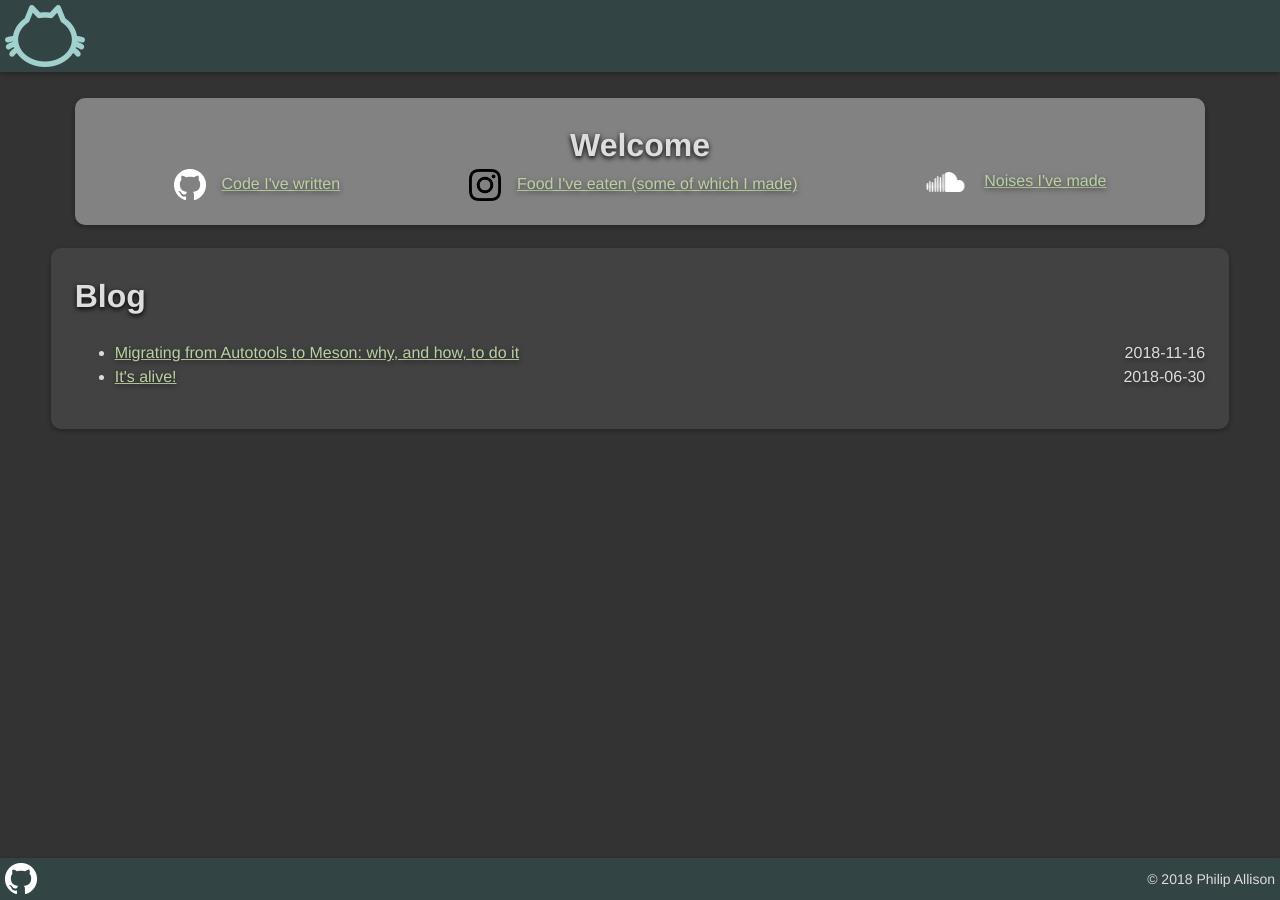
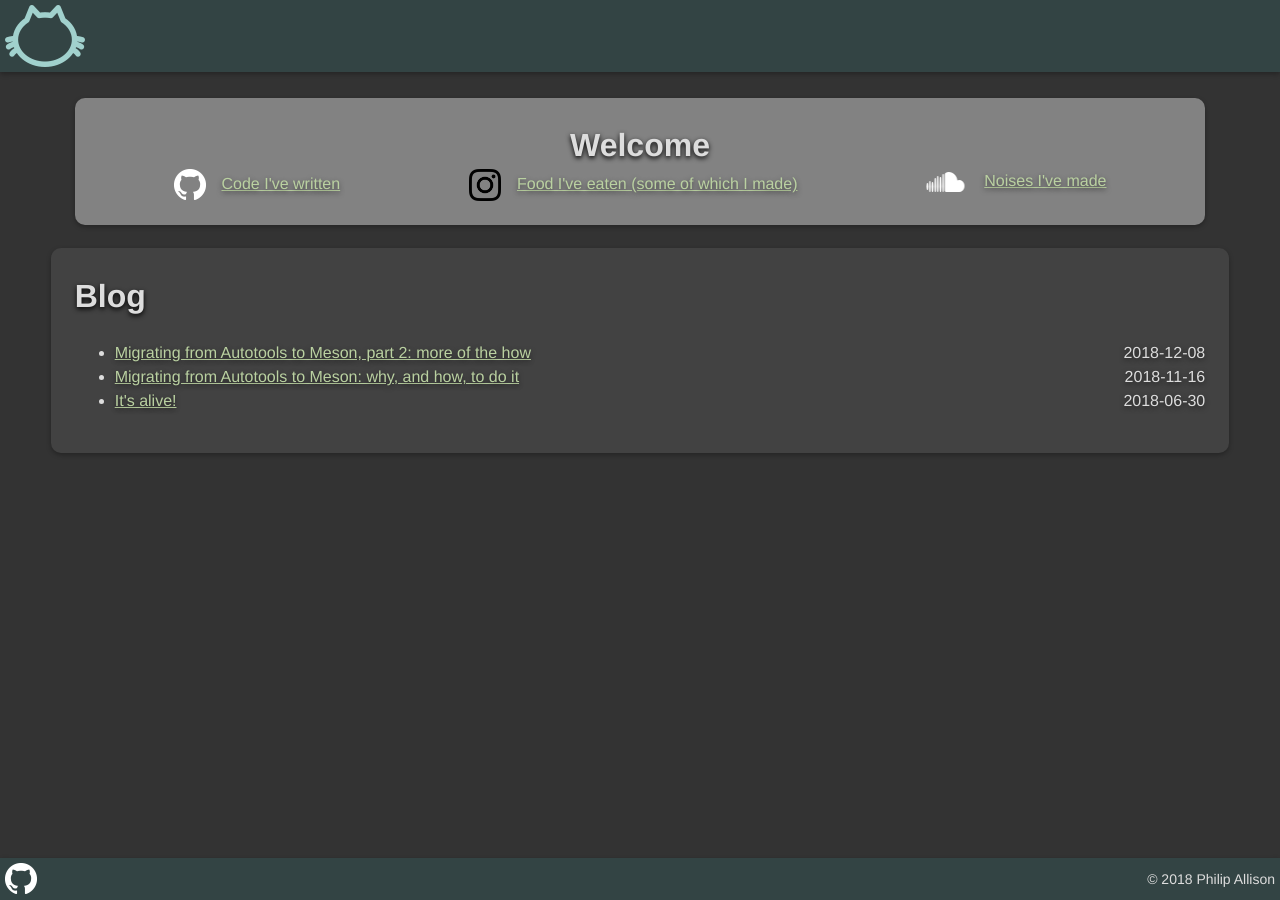
Before and after one commit to mangobrain/mangobrain.co.uk, a Jekyll site: the page built from index.html, in a window 1280 px wide. Built offline with Jekyll 4.4.1, drawn with Linux system fonts in a browser that asks for light colours; the list of posts is cut into pages by our own code; some of the changed lines change nothing that is shown.

Commit message:
Autotools -> meson post part 2

````diff
--- a/_posts/2018-11-16-autotools-to-meson.md
+++ b/_posts/2018-11-16-autotools-to-meson.md
@@ -80,7 +80,7 @@ piece of real software with real dependencies.
 
 Instead of this:
 
-```m4
+```shell
 AC_PREREQ([2.69])
 
 dnl # Initialise autoconf and automake
@@ -211,3 +211,5 @@ Don't take my word for it. Have a browse around the Meson documentation, use
 the Infector repository as a working example if you wish, and just Do It.
 
 Please?
+
+Update: [part 2 here](/software development/2018/12/08/autotools-to-meson-2.html)
--- /dev/null
+++ b/_posts/2018-12-08-autotools-to-meson-2.md
@@ -0,0 +1,271 @@
+---
+layout: post
+title:  "Migrating from Autotools to Meson, part 2: more of the how"
+date:   2018-12-08 15:34 Europe/London
+comments: true
+categories: [software development]
+---
+Reading back over [this post](/software development/2018/11/16/autotools-to-meson.html), I realise
+I covered a fair bit of the why, but not much of the how. So I thought I'd
+revisit the topic and expand.
+
+## Initial setup
+
+The first thing to realise about Meson is that unlike autotools, no executable
+part of the build system is distributed as part of a package. There is no
+configure script; but more importantly, no esoteric bootstrapping process to
+_create_ the configure script. The second thing to realise is that separation
+of source & build directories is the norm, not optional, "advanced" behaviour.
+
+Let's take a look at a tiny C++ hello-world package. From the root, the layout
+would look something like this:
+
+```
+./meson.build
+./src/meson.build
+./src/hellow.cpp
+```
+
+(Strictly speaking you don't need a _src_ subdirectory, but as I said before,
+packaging software for use by others is an untaught art. In any real-world
+project, it won't be long before the root folder grows things like a licence,
+a readme file, etc., and you want to start adding assets which aren't source
+code.)
+
+The top-level _meson.build_ just defines the project, and includes the _src_
+subdirectory:
+
+```
+project('hellow', 'cpp', license: 'GPL3+', version: '1')
+subdir('src')
+```
+
+_src/meson.build_ defines the executable we want to build:
+
+```
+executable('hellow', 'hellow.cpp', install: true)
+```
+
+_src/hellow.cpp_ should be self-explanatory. :)
+
+### Building
+
+So if none of that is actually runnable, how do we produce our executable?
+Simple: invoke Meson to create a build directory, then invoke Ninja from that
+directory to build the project.
+
+From inside the project root:
+
+```console
+phil@hue meson-hellow $ meson setup . build
+
+The Meson build system
+Version: 0.47.2
+Source dir: /home/phil/Projects/meson-hellow
+Build dir: /home/phil/Projects/meson-hellow/build
+Build type: native build
+Project name: hellow
+Project version: 1
+Native C++ compiler: c++ (gcc 8.2.1 "c++ (GCC) 8.2.1 20181105 (Red Hat 8.2.1-5)")
+Build machine cpu family: x86_64
+Build machine cpu: x86_64
+Build targets in project: 1
+Found ninja-1.8.2 at /usr/bin/ninja
+
+phil@hue meson-hellow $ cd build/
+
+phil@hue build $ ninja
+
+[2/2] Linking target src/hellow.
+
+phil@hue build $ ./src/hellow
+
+Hello, world!
+```
+
+## The build directory: configuration & options
+
+The first line of the above is the actual Meson invocation:
+_meson setup <source directory> <build directory>_. This produces a build
+directory, from where you can inspect & alter the build configuration, set any
+project-specific compile-time options, build & install the project, and produce
+tarballs for distribution.
+
+Modifying the build configuration _after_ the initial set-up may seem
+counter-intuitive if, like me, you're used to having to clean everything and
+re-run a configure script to change anything. Meson, however, automatically
+inserts enough magic into its Ninja rules to regenerate everything required on
+the fly. As far as I can tell, in theory, you only need to re-run _meson setup_
+if you want to change compiler, or generate something other than Ninja files
+for building (XCode & Visual Studio are supported; I haven't tried them).
+
+To list available options and their settings, just run _meson configure_
+from the build directory. To change them, use the -D argument; such as
+```console
+meson configure -Dprefix=/tmp
+```
+
+The range of built-in options is quite impressive. Most importantly to me,
+with my distribution-friendly-developer hat on, the full set of installation
+paths seems to be present and correct, with sane defaults (_bindir_, _libdir_,
+_datadir_, etc., all relative to _prefix_ as nature intended).
+
+### Project-specific options
+
+Anyone who's tried to add a custom configure-time option to an autotools
+project will know that doing so is a mess. Separate macros for defining the
+option, and formatting its help string; a "type system" consisting of booleans
+and strings; the necessity of falling back on shell script to actually do
+anything meaningful based on the values of options.
+
+With Meson, you can simply drop a *meson_options.txt* in the project root,
+define the options you want to add (including their types, descriptions, and
+default values), then use *get_option()* from your _meson.build_ files to
+do things based on their values.
+
+### Preprocessor definitions
+
+A common thing to want to do in C/C++ projects is define the values of custom
+preprocessor symbols at build time, based on the host system, build
+environment, or the values of user-specified options. Thankfully this, too,
+is simpler and less error-prone than with autotools, though the approach isn't
+totally alien.
+
+Within your _meson.build_ files, you can call *configuration_data()* to create
+a configuration data object; this then has an array of helpful methods,
+including _set()_ and *set_quoted()*. This configuration data object can then
+be given as an argument to *configure_file()*, to auto-generate a header file
+representing the configuration. Include that header file from your source - job
+done.
+
+## A note on imperative, declarative, and domain-specific languages
+
+If you remember, in [part 1](/software development/2018/11/16/autotools-to-meson.html),
+I said that sane people shouldn't want their build system to use a full-on
+imperative programming language; that they should want it to be declarative.
+That may not sit well with all the talk of "creating objects" and "calling
+methods" in the previous paragraph. So what's going on?
+
+Well, Meson's syntax seems to sit somewhere between purely declarative, and
+imperative. If you don't need any project-specific options, or to modify your
+code's behaviour based on the build environment, then you can get away with
+declaring the project and its artefacts (executables, shared objects, etc.) in
+what looks very much like a simple series of statements, bereft of logic.
+Once you start doing those things, you will encounter functions, objects, _if_
+statements, etc., but these are all part of a domain-specific language whose
+sole focus is defining build systems. It's not quite declarative, but it's
+intentionally minimalistic, and restrictive of anything outside its remit.
+
+### ... and the importance of documenting them
+
+It also has a very good manual. Here's
+[the official page on configuration](https://mesonbuild.com/Configuration.html),
+and the full reference for
+[configuration\_data()](https://mesonbuild.com/Reference-manual.html#configuration_data),
+the [configuration data object](https://mesonbuild.com/Reference-manual.html#configuration-data-object),
+and [configure\_file()](https://mesonbuild.com/Reference-manual.html#configure_file).
+
+## Installation and distribution
+
+Installation and distribution duties are performed through Ninja; hence, from
+a build directory.
+
+```console
+phil@hue meson-hellow $ meson setup . build -Dprefix=/home/phil/foo
+
+# ... omitted for clarity ...
+
+phil@hue meson-hellow $ cd build/
+phil@hue build $ ninja install
+
+[2/3] Installing files.
+Installing src/hellow to /home/phil/foo/bin
+
+phil@hue build $ find /home/phil/foo/
+
+/home/phil/foo/
+/home/phil/foo/bin
+/home/phil/foo/bin/hellow
+
+phil@hue build $ /home/phil/foo/bin/hellow
+
+Hello, world!
+```
+
+(I don't know if I mentioned that you can set options directly from the
+_meson setup_ command. Well, you can.)
+
+```console
+phil@hue build $ ninja dist
+
+# ... shortened for clarity ...
+
+[0/1] Creating source packages
+Testing distribution package /home/phil/Projects/meson-hellow/build/meson-dist/hellow-1.tar.xz.
+[0/1] Installing files.
+Installing src/hellow to /tmp/tmpi2fmjgyp/usr/local/bin
+Distribution package /home/phil/Projects/meson-hellow/build/meson-dist/hellow-1.tar.xz tested.
+
+phil@hue build $ find meson-dist/
+
+meson-dist/
+meson-dist/hellow-1.tar.xz
+meson-dist/hellow-1.tar.xz.sha256sum
+```
+
+Nice. Note that not only has it produced a tarball, it's also tested it, by
+automatically unpacking it, building & installing in a temporary prefix. It's
+also given me a SHA-256 checksum as a little extra.
+
+## Bonus: cross-compilation
+
+I also said previously that cross-compiling for Windows from Linux was trivial,
+then proceeded to present no evidence whatsoever. Well, here goes:
+
+```console
+phil@hue meson-hellow $ meson setup . w64-build --cross-file /usr/share/mingw/toolchain-mingw64.meson
+
+The Meson build system
+Version: 0.47.2
+Source dir: /home/phil/Projects/meson-hellow
+Build dir: /home/phil/Projects/meson-hellow/w64-build
+Build type: cross build
+Project name: hellow
+Project version: 1
+Native C++ compiler: c++ (gcc 8.2.1 "c++ (GCC) 8.2.1 20181105 (Red Hat 8.2.1-5)")
+Cross C++ compiler: /usr/bin/x86_64-w64-mingw32-g++ (gcc 7.3.0)
+Host machine cpu family: x86_64
+Host machine cpu: x86_64
+Target machine cpu family: x86_64
+Target machine cpu: x86_64
+Build machine cpu family: x86_64
+Build machine cpu: x86_64
+Build targets in project: 1
+Found ninja-1.8.2 at /usr/bin/ninja
+
+phil@hue meson-hellow $ cd w64-build/
+
+phil@hue w64-build $ ninja
+
+[2/2] Linking target src/hellow.exe.
+
+phil@hue w64-build $ wine ./src/hellow.exe
+
+Hello, world!
+```
+
+Yep - just provide the _--cross-file_ argument to _meson setup_, and away you
+go. Note the "Cross C++ compiler" line in the output, the compilation to
+hellow.exe, and the usage of [Wine](https://www.winehq.org/) to run it.
+
+In the interests of full disclosure: I'm using Fedora 28 at the moment. The
+[MinGW-based](http://www.mingw.org/) compiler itself is from the
+_mingw64-gcc-c++_ package, and the Meson cross file from one of its
+dependencies, _mingw64-filesystem_. That said, it doesn't look like defining
+your own cross files for other, more esoteric systems is rocket science (at
+least, not for the kind of people who are likely to attempt it); the file
+itself isn't very long.
+
+## The End
+
+Thanks for reading. Have I convinced you yet?
````
